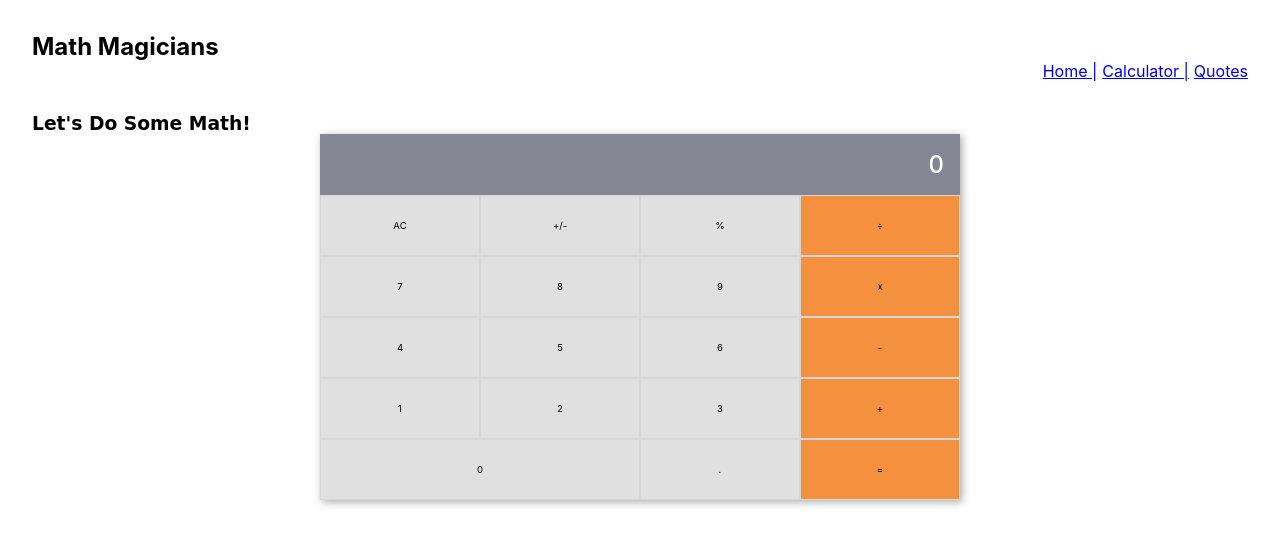
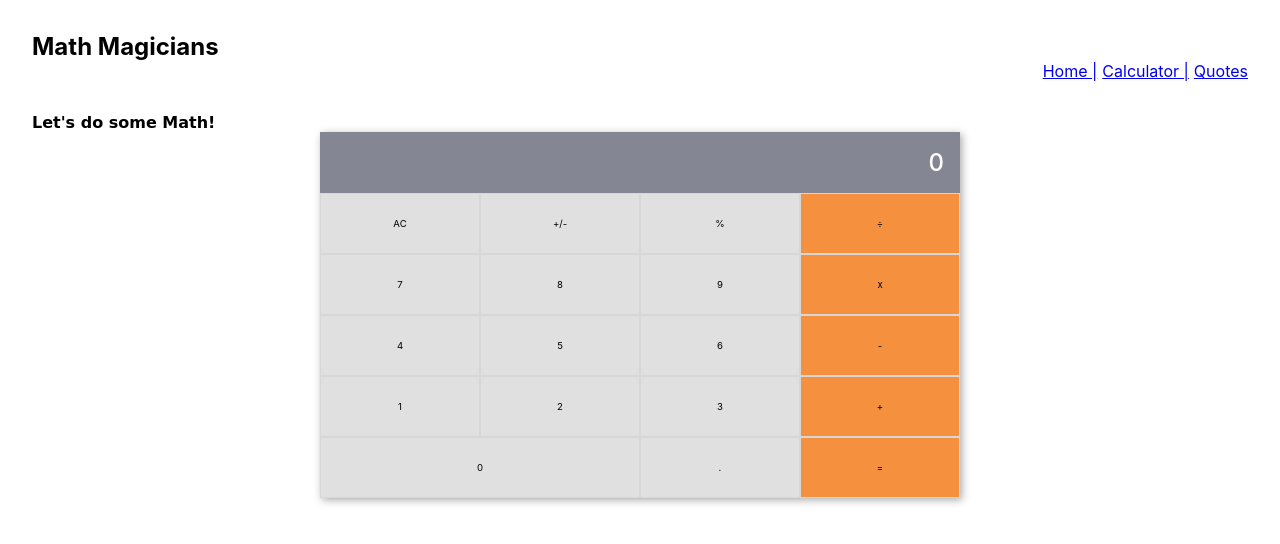
Before and after one commit to apt2tell/math-magicians, a React (Create React App) app: page /calculator in a window 1280 px wide. Shown: the top 544 px of the page. Built offline with nearby package versions, Linux system fonts and the light colour scheme.

Commit message:
Update Calculator.js file

```diff
--- a/src/components/Calculator.js
+++ b/src/components/Calculator.js
@@ -17,7 +17,7 @@ const Calculator = () => {
   const { total, next, operation } = initalState;
   return (
     <>
-    <h3 className='math'>Let's Do Some Math!</h3>
+    <h4 className='math'>Let's do some Math!</h4>
     <table className="container">
       <tbody>
       <tr className="screen">
```
